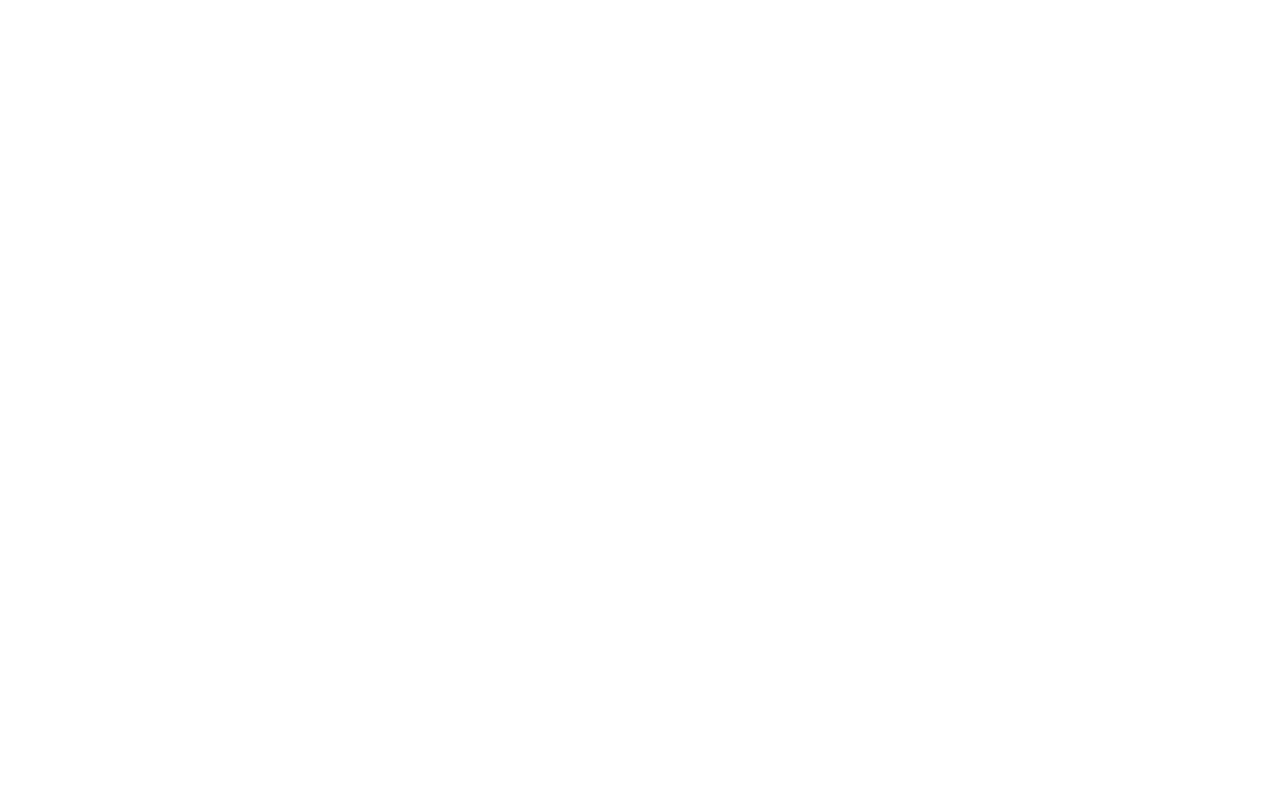
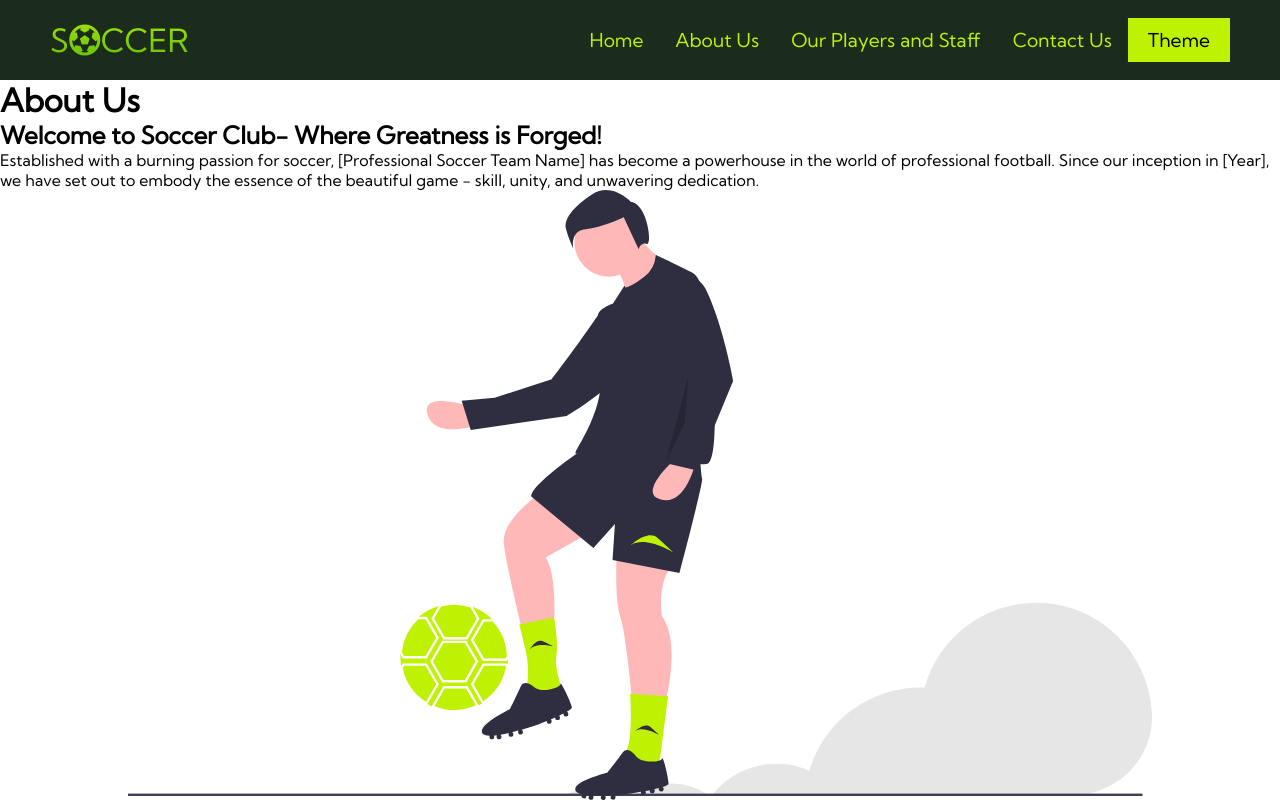
Before and after one commit to yermanjulia/socccer, a plain HTML site: page about.html in a window 1280 px wide. Drawn offline with Linux system fonts and the light colour scheme.

Commit message:
WIP About Page

```diff
--- a/about.html
+++ b/about.html
@@ -0,0 +1,91 @@
+<!DOCTYPE html>
+<html lang="en">
+  <head>
+    <meta charset="UTF-8" />
+    <meta name="viewport" content="width=device-width, initial-scale=1.0" />
+    <title>Soccer Website</title>
+    <link rel="stylesheet" href="styles.css" />
+    <link
+      rel="stylesheet"
+      href="https://cdnjs.cloudflare.com/ajax/libs/font-awesome/5.15.3/css/all.min.css"
+    />
+    <link rel="preconnect" href="https://fonts.googleapis.com" />
+    <link rel="preconnect" href="https://fonts.gstatic.com" crossorigin />
+    <link
+      href="https://fonts.googleapis.com/css2?family=Barlow:wght@100&family=Kumbh+Sans&family=Poppins:ital,wght@1,100&family=Roboto:wght@100;300;400;500&display=swap"
+      rel="stylesheet"
+    />
+  </head>
+  <body>
+    <!-- Navbar Section -->
+    <nav class="navbar">
+      <div class="navbar__container">
+        <a href="/" id="navbar__logo">S<i class="fas fa-futbol"></i> CCER</a>
+        <div class="navbar__toggle" id="mobile-menu">
+          <span class="bar"></span>
+          <span class="bar"></span>
+          <span class="bar"></span>
+        </div>
+        <ul class="navbar__menu">
+          <li class="navbar__item">
+            <a href="/" class="navbar__links"> Home </a>
+          </li>
+          <li class="navbar__item">
+            <a href="/about.html" class="navbar__links"> About Us </a>
+          </li>
+          <li class="navbar__item">
+            <a href="/staff.html" class="navbar__links">
+              Our Players and Staff
+            </a>
+          </li>
+          <li class="navbar__item">
+            <a href="/contactus.html" class="navbar__links"> Contact Us </a>
+          </li>
+          <li class="navbar__btn">
+            <a href="/" class="button"> Theme </a>
+          </li>
+        </ul>
+      </div>
+    </nav>
+    <!-- Section 1 -->
+    <!-- <div class="main">
+      <div class="main__container">
+        <div class="main__content">
+          <h2>Welcome to the Official Website of Soccer Club</h2>
+          <p>
+            "Experience the Thrill of Soccer Excellence! Welcome to the home of
+            Soccer Club, where passion, skill, and teamwork converge to create a
+            breathtaking spectacle on the pitch. Join us on this unforgettable
+            journey as we strive for greatness, entertain our loyal fans, and
+            compete against the best in the world. Together, let's celebrate the
+            beautiful game!"
+          </p>
+          <button class="main__btn"><a href="/">Get Started</a></button>
+        </div>
+        <div class="main__img--container">
+          <img src="images/soccer-intro.svg" alt="pic" id="main__img" />
+        </div>
+      </div>
+    </div> -->
+    <!-- Section 2 -->
+    <div class="about">
+      <h1>About Us</h1>
+      <div class="about__container">
+        <div class="about__card">
+          <h2>Welcome to Soccer Club- Where Greatness is Forged!</h2>
+          <p>
+            Established with a burning passion for soccer, [Professional Soccer
+            Team Name] has become a powerhouse in the world of professional
+            football. Since our inception in [Year], we have set out to embody
+            the essence of the beautiful game - skill, unity, and unwavering
+            dedication.
+          </p>
+          <div class="main__img--container">
+            <img src="images/soccer-intro.svg" alt="pic" id="main__img" />
+          </div>
+        </div>
+      </div>
+    </div>
+    <script src="app.js"></script>
+  </body>
+</html>
```
Also changed, not shown: index.html (+16 -0 lines).
